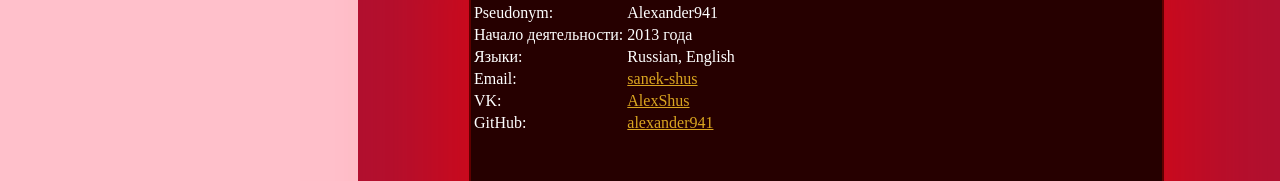
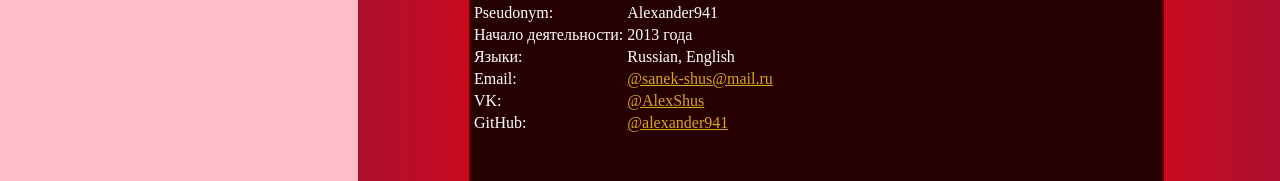
Before and after one commit to alexander941/AlexShus.github.io, a plain HTML site: page index.html in a window 1280 px wide. Shown: the part 508-689 px from the top of the page. Drawn offline with Linux system fonts and the light colour scheme.

Commit message:
Update index.html

```diff
--- a/index.html
+++ b/index.html
@@ -56,14 +56,14 @@
 							  </tr>
 							<tr>
 								<th>Email:</th>
-								<td><a href="mailto:sanek-shus@mail.ru">sanek-shus</a></td>
+								<td><a href="mailto:sanek-shus@mail.ru">@sanek-shus@mail.ru</a></td>
 							</tr>
 							<th>VK:</th>
-								<td><a href="https://vk.com/id394061344" target="_blank">AlexShus</a></td>
+								<td><a href="https://vk.com/id394061344" target="_blank">@AlexShus</a></td>
 							</tr>
 							<tr>
 								<th>GitHub:</th>
-								<td><a href="https://github.com/alexander941" target="_blank">alexander941</a></td>
+								<td><a href="https://github.com/alexander941" target="_blank">@alexander941</a></td>
 							</tr>
 						</table>
 					</div>
```
